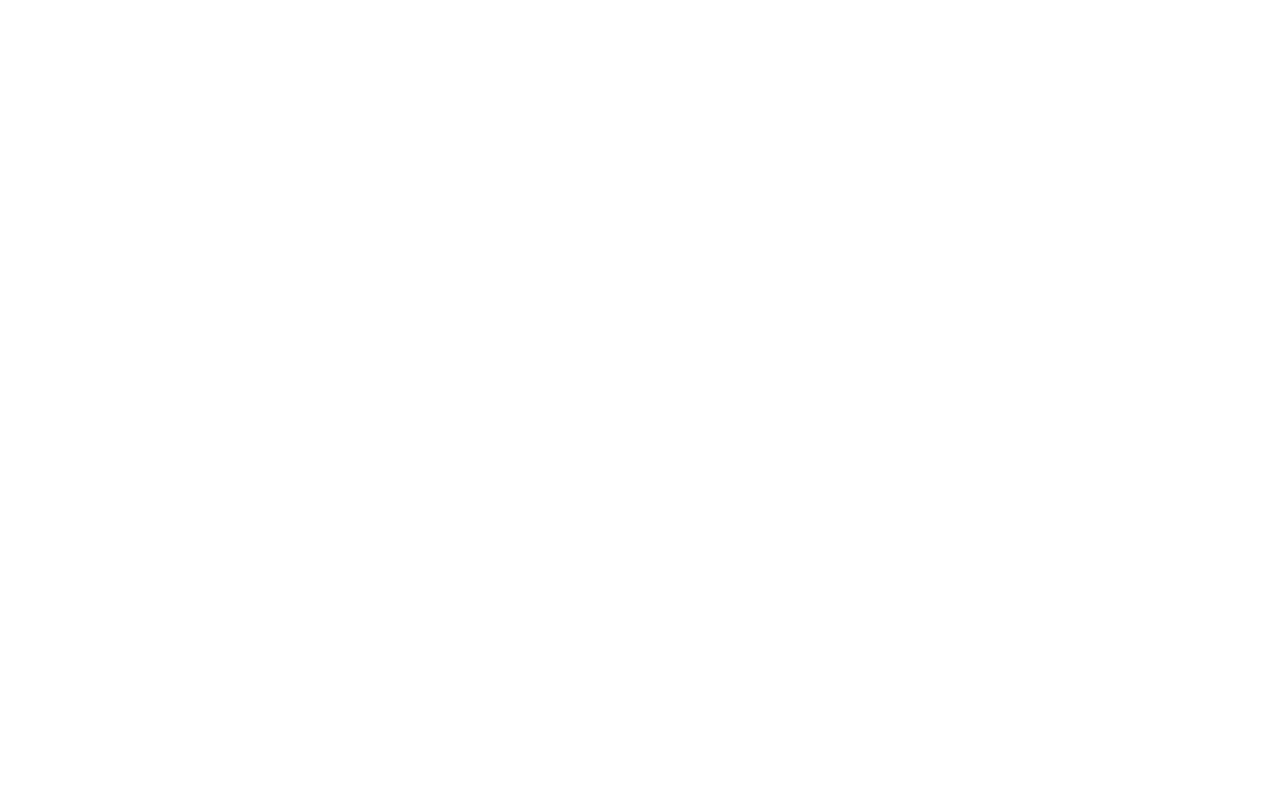
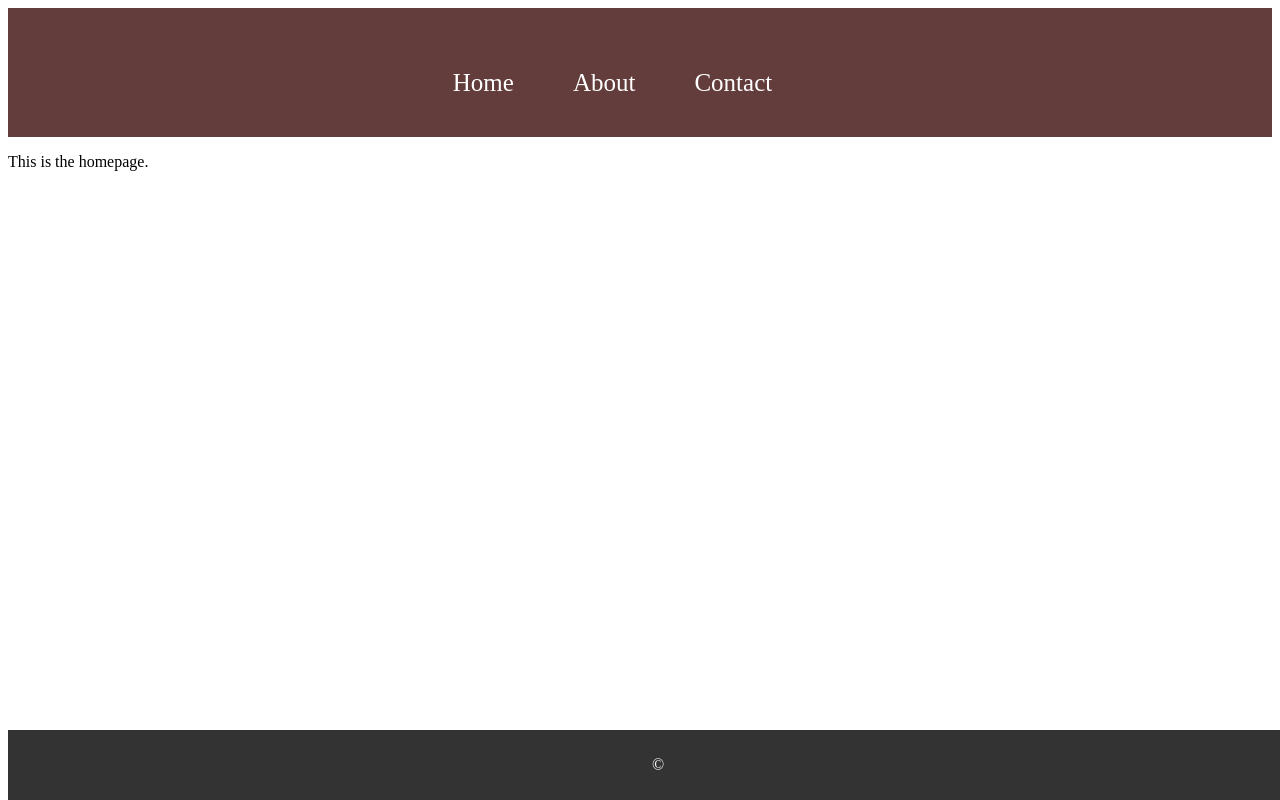
Before and after one commit to andra2410/elderlyCare, a Flask app: page /homepage in a window 1280 px wide. Before the commit the page is empty. Run offline with Flask 3, Linux system fonts and the light colour scheme.

Commit message:
Create the base.html file

```diff
--- /dev/null
+++ b/templates/base.html
@@ -0,0 +1,72 @@
+<!DOCTYPE html>
+<html lang="en">
+<head>
+    <meta charset="UTF-8">
+    <meta name="viewport" content="width=device-width, initial-scale=1.0">
+    <title>{% block title %}My Website{% endblock %}</title>
+    <style>
+        /* CSS styles for the header */
+        header {
+            background-color: #633c3c;
+            color: #fff;
+            padding: 40px;
+            text-align: center;
+        }
+
+        /* CSS styles for the navigation menu */
+        nav ul {
+            list-style-type: none;
+            margin: 0;
+            padding: 0;
+            text-align: center;
+        }
+
+        nav ul li {
+            display: inline;
+            margin-right: 55px;
+        }
+
+        nav ul li a {
+            color: #fff;
+            text-decoration: none;
+            font-size: 25px;
+        }
+
+        /* CSS styles for the footer */
+        footer {
+            background-color: #333;
+            color: #fff;
+            padding: 10px;
+            text-align: center;
+            position: fixed;
+            bottom: 0;
+            width: 100%;
+        }
+    </style>
+</head>
+<body>
+    <header>
+        <h1>{% block header %}{% endblock %}</h1>
+        <nav>
+            <ul>
+                <li><a href="/">Home</a></li>
+                <li><a href="/about">About</a></li>
+                <li><a href="/contact">Contact</a></li>
+            </ul>
+        </nav>
+    </header>
+
+    <div class="main-content">
+        <section class="sidebar">
+            {% block sidebar %}{% endblock %}
+        </section>
+        <section class="content">
+            {% block content %}{% endblock %}
+        </section>
+    </div>
+
+    <footer>
+        <p>&copy;</p>
+    </footer>
+</body>
+</html>
--- a/templates/homepage.html
+++ b/templates/homepage.html
@@ -1,10 +1,9 @@
-<!DOCTYPE html>
-<html lang="en">
-<head>
-    <meta charset="UTF-8">
-    <title>homepage</title>
-</head>
-<body>
+{% extends 'base.html' %}
 
-</body>
-</html>
+{% block title %}Homepage{% endblock %}
+
+{% block heading %}About Us{% endblock %}
+
+{% block content %}
+<p>This is the homepage.</p>
+{% endblock %}
```
